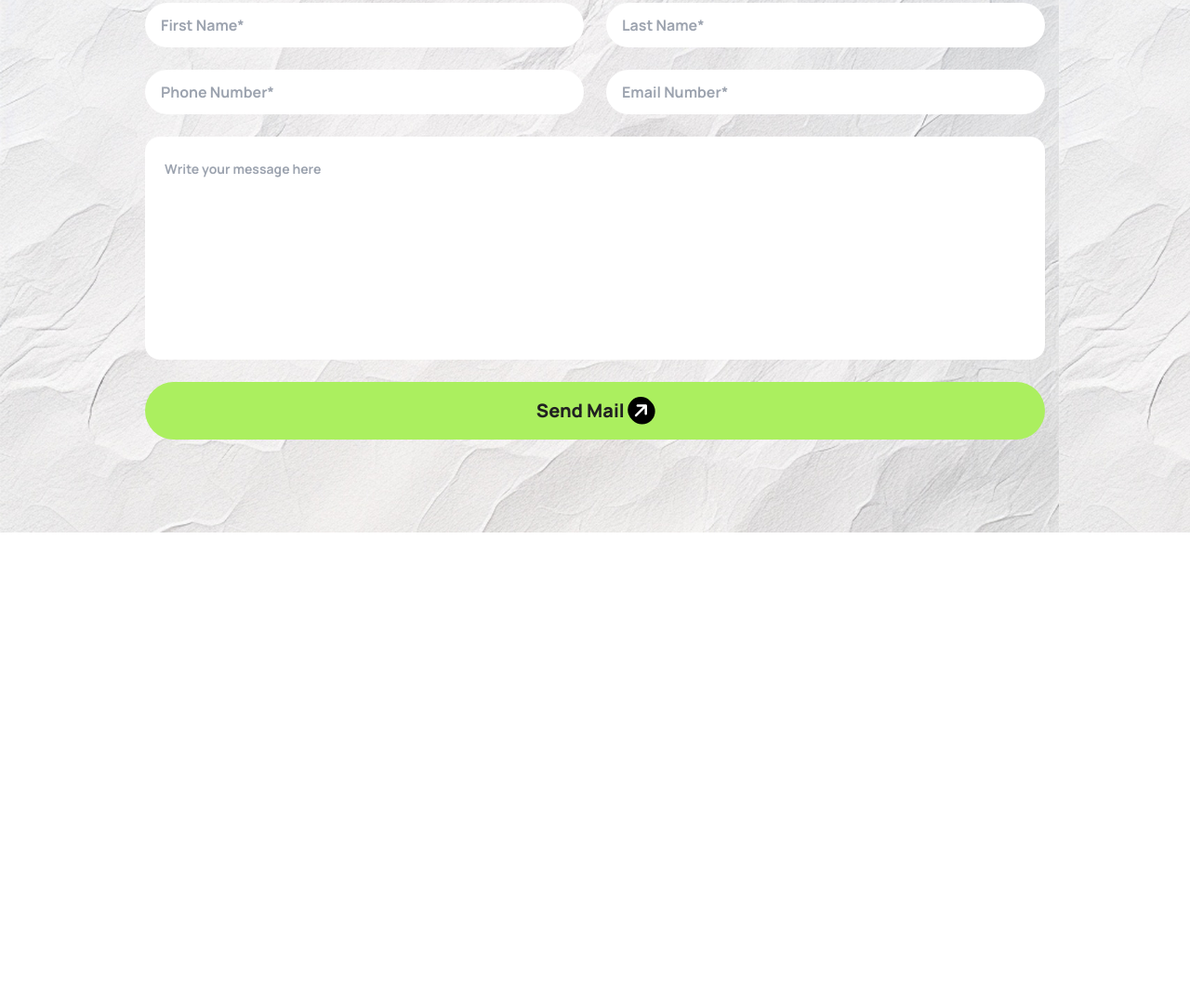
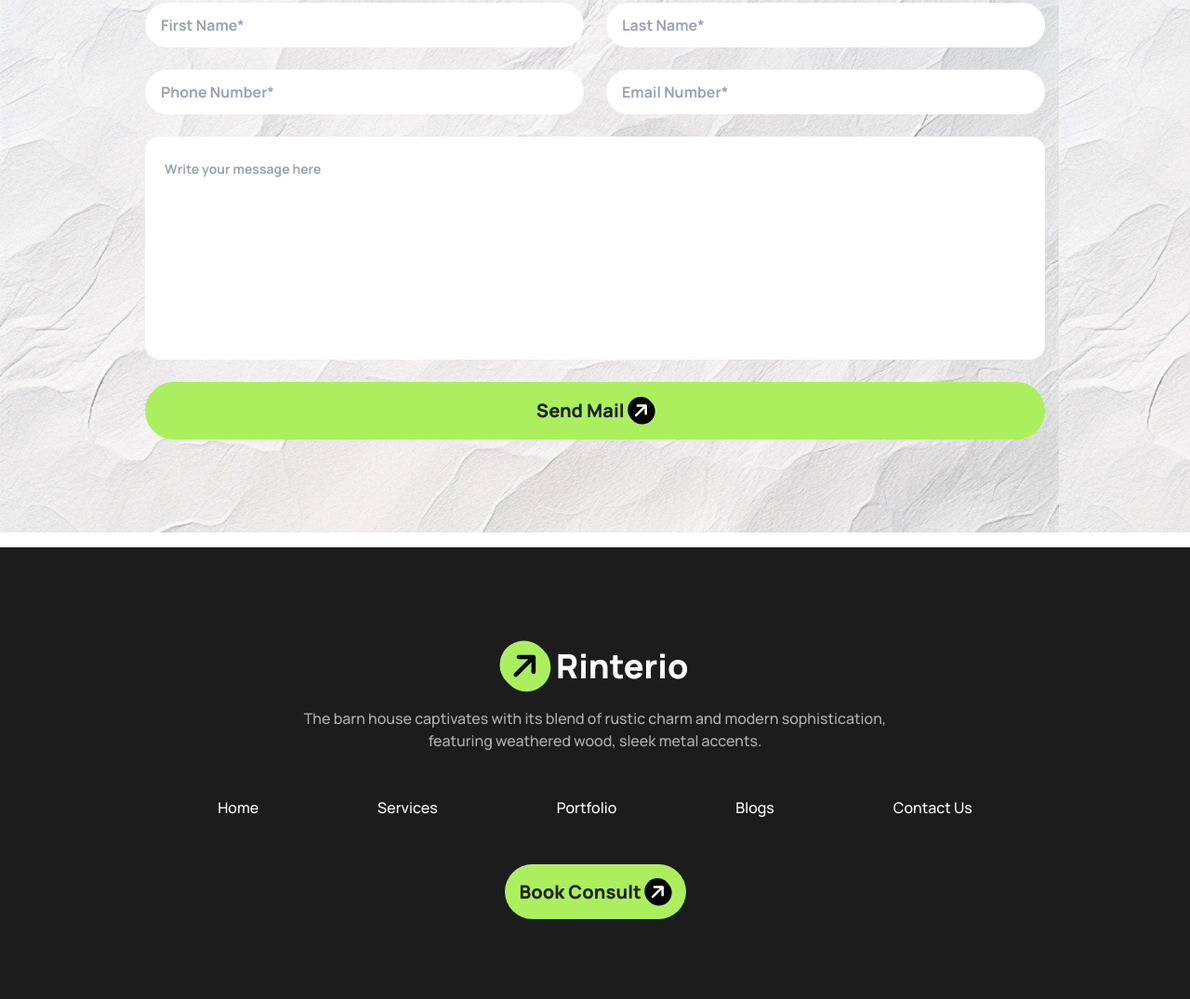
Before and after one commit to tariqul420/MY-ASSIGNMENT-03, a website: page index.html in a window 1280 px wide. Shown: the part 4241-5316 px from the top of the page at 93% size. Before the commit the page ends 4814 px from the top, so only its background shows below. Drawn offline with nearby package versions, Linux system fonts and the light colour scheme; files that its build step writes are made by us from their sources.

Commit message:
add footer section

```diff
--- a/index.html
+++ b/index.html
@@ -311,10 +311,10 @@
         </p>
 
         <form action class="grid grid-cols-2 gap-6 w-11/12 md:w-auto">
-          <input class="input-text" type="text" placeholder="First Name*" required/>
-          <input class="input-text" type="text" placeholder="Last Name*" required/>
-          <input class="input-text" type="number" placeholder="Phone Number*" required/>
-          <input class="input-text" type="email" placeholder="Email Number*" required/>
+          <input class="input-text" type="text" placeholder="First Name*" required />
+          <input class="input-text" type="text" placeholder="Last Name*" required />
+          <input class="input-text" type="number" placeholder="Phone Number*" required />
+          <input class="input-text" type="email" placeholder="Email Number*" required />
           <textarea class="textarea-text" placeholder="Write your message here" required></textarea>
           <button type="submit" class="text-heading w-full font-black text-xl p-4 bg-green rounded-full col-span-2">
             Send Mail <i class="fa-solid fa-arrow-right arrow bg-black text-white p-[5px]"></i>
@@ -324,6 +324,26 @@
     </main>
 
     <!-- todo Footer section start hear -->
+    <footer class="bg-[#1C1C1C] mt-4 py-[6.25rem] flex flex-col items-center">
+      <div>
+        <a href class="font-black text-4xl text-heading-d"><i class="fa-solid fa-arrow-right arrow text-black"></i> Rinterio</a>
+      </div>
+      <p class="paragraph text-paragraph-d mt-4">
+        The barn house captivates with its blend of rustic charm and modern sophistication, <br class="max-sm:hidden" />
+        featuring weathered wood, sleek metal accents.
+      </p>
+      <ul class="text-heading-d font-medium flex gap-4 sm:gap-20 lg:gap-32 mt-12">
+        <li><a href="#">Home</a></li>
+        <li><a href="#">Services</a></li>
+        <li><a href="#">Portfolio</a></li>
+        <li><a href="#">Blogs</a></li>
+        <li><a href="#">Contact Us</a></li>
+      </ul>
+
+      <button class="mt-16">
+        <a href="#" class="text-heading font-black text-xl p-4 bg-green rounded-full">Book Consult <i class="fa-solid fa-arrow-right arrow bg-black text-white p-[5px]"></i></a>
+      </button>
+    </footer>
 
     <script src="script.js"></script>
   </body>
--- a/src/tailwind.css
+++ b/src/tailwind.css
@@ -35,10 +35,11 @@
         @apply text-heading font-bold rounded-full p-[8px_16px] bg-white;
     }
 
-    .input-text{
+    .input-text {
         @apply input md:w-[20.5rem] lg:w-[29.5rem] rounded-full focus:outline-none max-sm:col-span-2 font-bold placeholder:font-bold;
     }
-    .textarea-text{
+
+    .textarea-text {
         @apply textarea h-60 resize-none col-span-2 rounded-2xl p-5 focus:outline-none font-bold placeholder:font-bold;
     }
 }
--- a/tailwind.config.js
+++ b/tailwind.config.js
@@ -7,8 +7,8 @@ module.exports = {
     },
     extend: {
       colors: {
-        green: "#ABEF5F",
-        heading: "#212121",
+        "green": "#ABEF5F",
+        "heading": "#212121",
         "heading-2": "#494949",
         "heading-d": "#fff",
         "paragraph-1": "#494949",
@@ -16,7 +16,7 @@ module.exports = {
         "paragraph-d": "#ffffffa6",
       },
       backgroundImage: {
-        connect: "url('/assets/bg.jpg')",
+        "connect": "url('/assets/bg.jpg')",
       },
     },
   },
```
Also changed, not shown: src/output.css.
